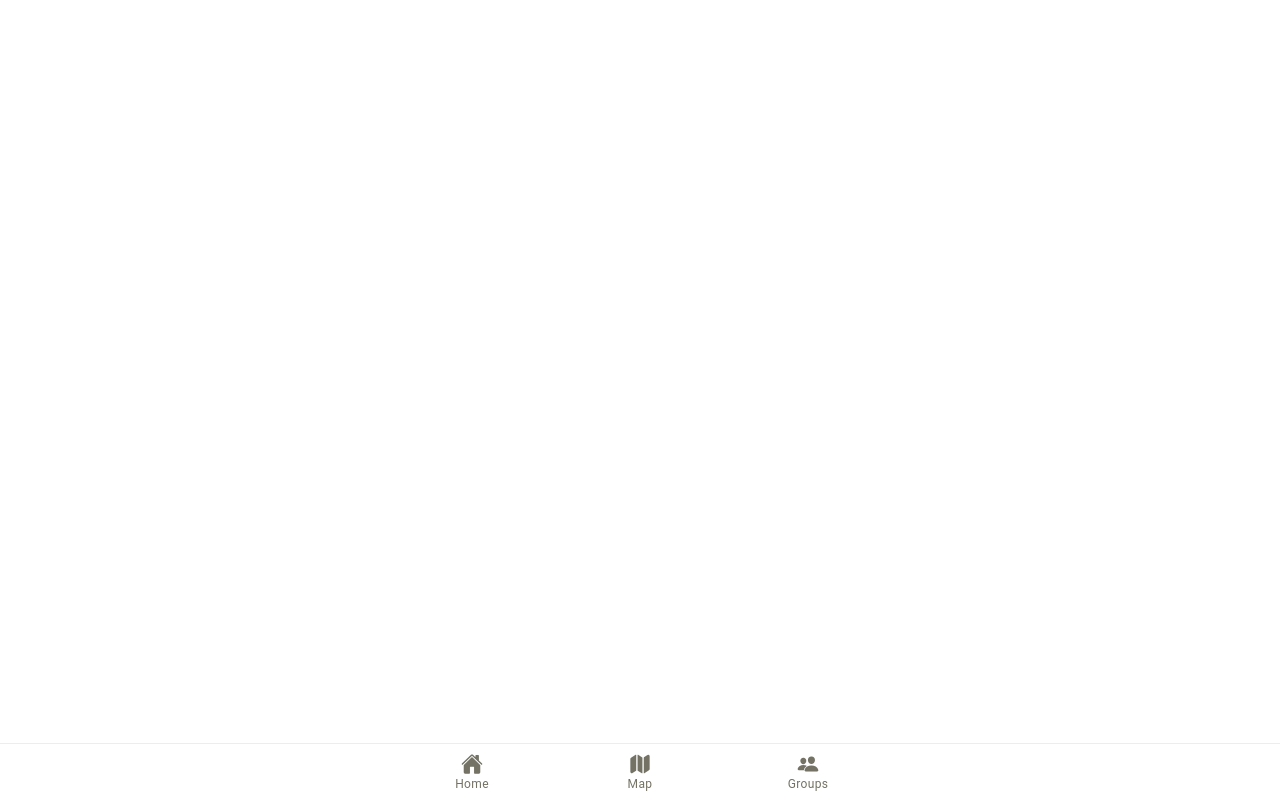
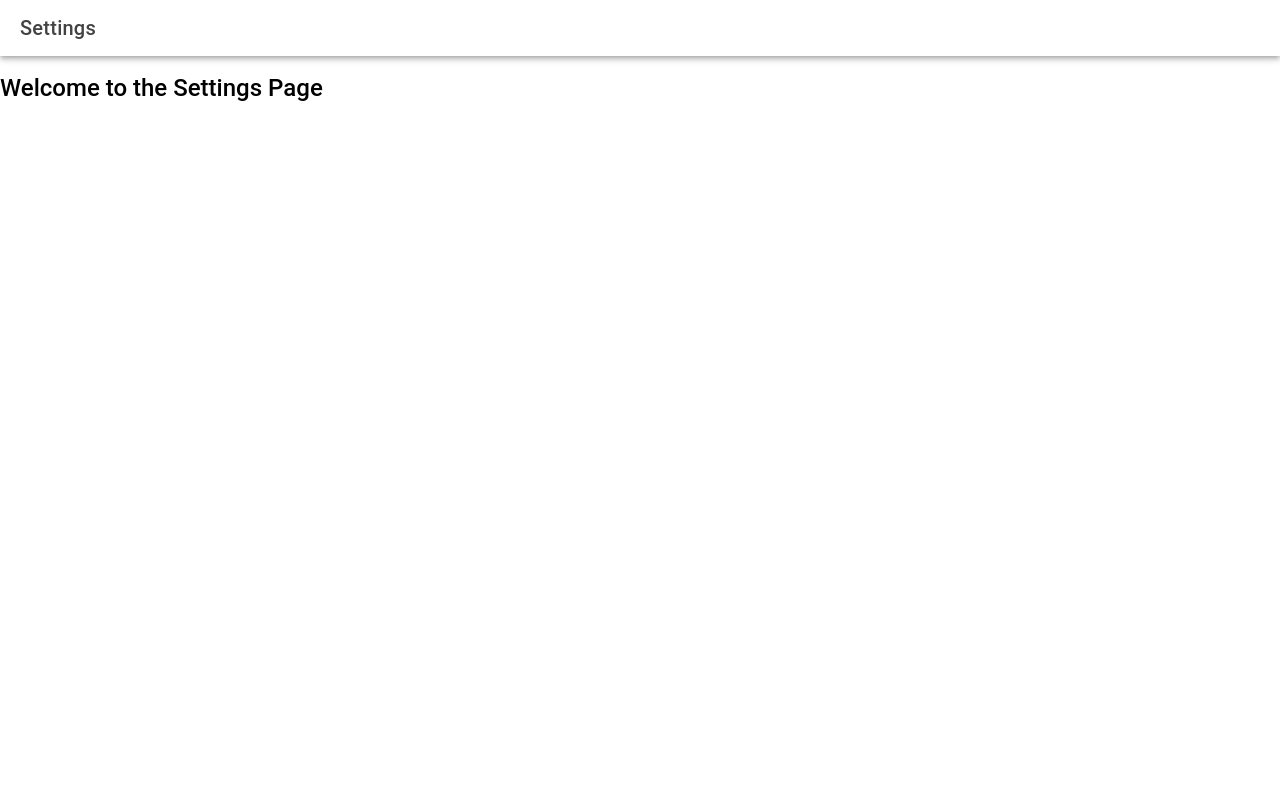
Before and after one commit to VirtCode/Hackathon24, a React (Vite) app in the folder frontend/: page /settings in a window 1280 px wide. Built offline with nearby package versions, Linux system fonts and the light colour scheme.

Commit message:
add Popover Navigation

```diff
--- a/frontend/package.json
+++ b/frontend/package.json
@@ -18,7 +18,7 @@
     "@capacitor/keyboard": "6.0.2",
     "@capacitor/status-bar": "6.0.1",
     "@ionic/react": "^8.0.0",
-    "@ionic/react-router": "^8.0.0",
+    "@ionic/react-router": "^8.3.2",
     "@types/react-router": "^5.1.20",
     "@types/react-router-dom": "^5.3.3",
     "ionicons": "^7.0.0",
--- a/frontend/src/App.tsx
+++ b/frontend/src/App.tsx
@@ -44,6 +44,8 @@ import "@ionic/react/css/palettes/dark.system.css";
 
 /* Theme variables */
 import "./theme/variables.css";
+import Profile from "./pages/Profile";
+import Settings from "./pages/Settings";
 
 setupIonicReact();
 
@@ -80,6 +82,12 @@ const App: React.FC = () => (
           </IonTabButton>
         </IonTabBar>
       </IonTabs>
+      <Route exact path="/profile">
+        <Profile />
+      </Route>
+      <Route exact path="/settings">
+        <Settings />
+      </Route>
     </IonReactRouter>
   </IonApp>
 );
--- a/frontend/src/components/Avatar.tsx
+++ b/frontend/src/components/Avatar.tsx
@@ -4,29 +4,19 @@ import {
   IonContent,
   IonItem,
   IonLabel,
-  IonList,
-  IonPopover,
   useIonPopover,
 } from "@ionic/react";
 import "./Avatar.css";
+import AvatarPopOver from "./AvatarPopOver";
 
 interface AvatarProps {
   src: string;
   alt?: string;
 }
-const Popover = () => (
-  <IonContent className="ion-padding">
-    <IonItem lines="none" href="#" detail={true} className="item">
-      <IonLabel>Profile</IonLabel>
-    </IonItem>
-    <IonItem lines="none" href="#" detail={true}>
-      <IonLabel>Settings</IonLabel>
-    </IonItem>
-  </IonContent>
-);
+
 
 const Avatar: React.FC<AvatarProps> = ({ src, alt }) => {
-  const [present, dismiss] = useIonPopover(Popover, {
+  const [present, dismiss] = useIonPopover(AvatarPopOver, {
     onDismiss: (data: any, role: string) => dismiss(data, role),
   });
 
@@ -43,6 +33,7 @@ const Avatar: React.FC<AvatarProps> = ({ src, alt }) => {
               console.log(`Popover dismissed with role: ${e.detail.role}`),
             side: "bottom",
             alignment: "start",
+            backdropDismiss: true,
           })
         }
       >
--- /dev/null
+++ b/frontend/src/components/AvatarPopOver.tsx
@@ -0,0 +1,21 @@
+import {
+  IonContent,
+  IonItem,
+  IonLabel,
+} from "@ionic/react";
+
+const AvatarPopOver = () => {
+
+  return (
+    <IonContent className="ion-padding">
+      <IonItem lines="none" detail={true} className="item" routerLink="/profile">
+        <IonLabel>Profile</IonLabel>
+      </IonItem>
+      <IonItem lines="none" href="#" detail={true} routerLink="/settings">
+        <IonLabel>Settings</IonLabel>
+      </IonItem>
+    </IonContent>
+  );
+};
+
+export default AvatarPopOver;
--- a/frontend/src/pages/Profile.tsx
+++ b/frontend/src/pages/Profile.tsx
@@ -0,0 +1,22 @@
+import React from 'react';
+import { IonPage, IonHeader, IonToolbar, IonTitle, IonContent, IonBackButton } from '@ionic/react';
+
+const Profile: React.FC = () => {
+    return (
+        <IonPage>
+            <IonHeader>
+                <IonToolbar>
+                    <IonTitle>Profile</IonTitle>
+
+                </IonToolbar>
+                <IonBackButton defaultHref='/home'/>
+            </IonHeader>
+            <IonContent>
+                <h2>Welcome to the Profile Page</h2>
+                {/* Add your profile content here */}
+            </IonContent>
+        </IonPage>
+    );
+};
+
+export default Profile;
--- /dev/null
+++ b/frontend/src/pages/Settings.tsx
@@ -0,0 +1,20 @@
+import React from 'react';
+import { IonPage, IonHeader, IonToolbar, IonTitle, IonContent } from '@ionic/react';
+
+const Settings: React.FC = () => {
+    return (
+        <IonPage>
+            <IonHeader>
+                <IonToolbar>
+                    <IonTitle>Settings</IonTitle>
+                </IonToolbar>
+            </IonHeader>
+            <IonContent>
+                <h2>Welcome to the Settings Page</h2>
+                {/* Add your Settings content here */}
+            </IonContent>
+        </IonPage>
+    );
+};
+
+export default Settings;
```
Also changed, not shown: frontend/src/pages/Settings.css (added), 1 other file (tests, documents, lock files or other folders).
